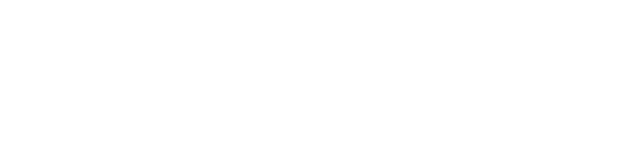
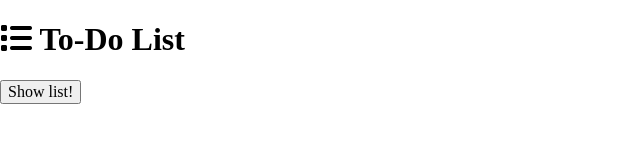
Before and after one commit to E-C-Shackelford/js-scope-to-do-list, a website: page index.html in a window 1280 px wide. Shown: the whole page, without its empty margins (0-640 px from the left). Drawn offline with Linux system fonts and the light colour scheme; a web font is replaced by a local one.

Commit message:
Add a header, a Font Awesome list icon, and button to the body of index.html

```diff
--- a/index.html
+++ b/index.html
@@ -18,5 +18,11 @@
     <link rel="stylesheet" href="css/styles.css" />
     <script src="js/script.js" defer></script>
   </head>
-  <body></body>
+  <body>
+    <div class="container">
+      <h1><i class="fa-solid fa-list"></i> To-Do List</h1>
+      <ul class="todos hide"></ul>
+      <button class="show-todos">Show list!</button>
+    </div>
+  </body>
 </html>
```
